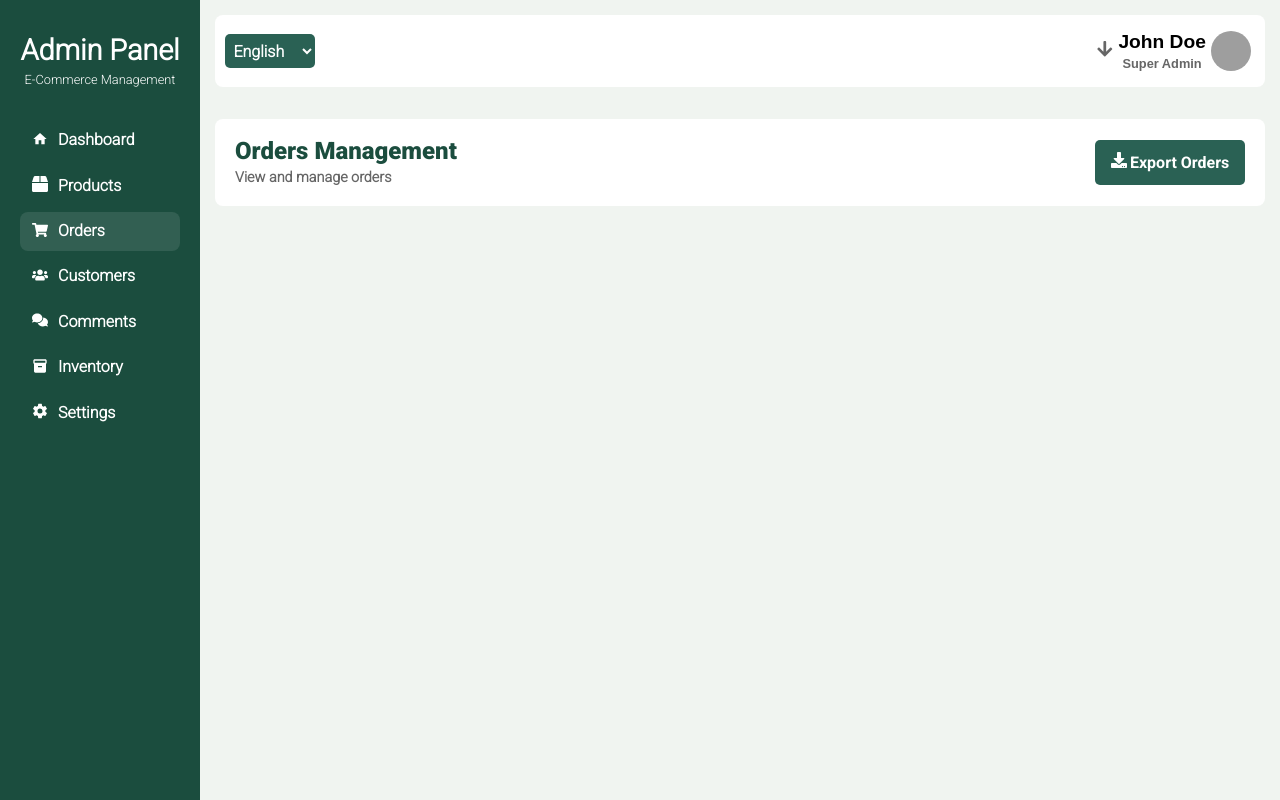
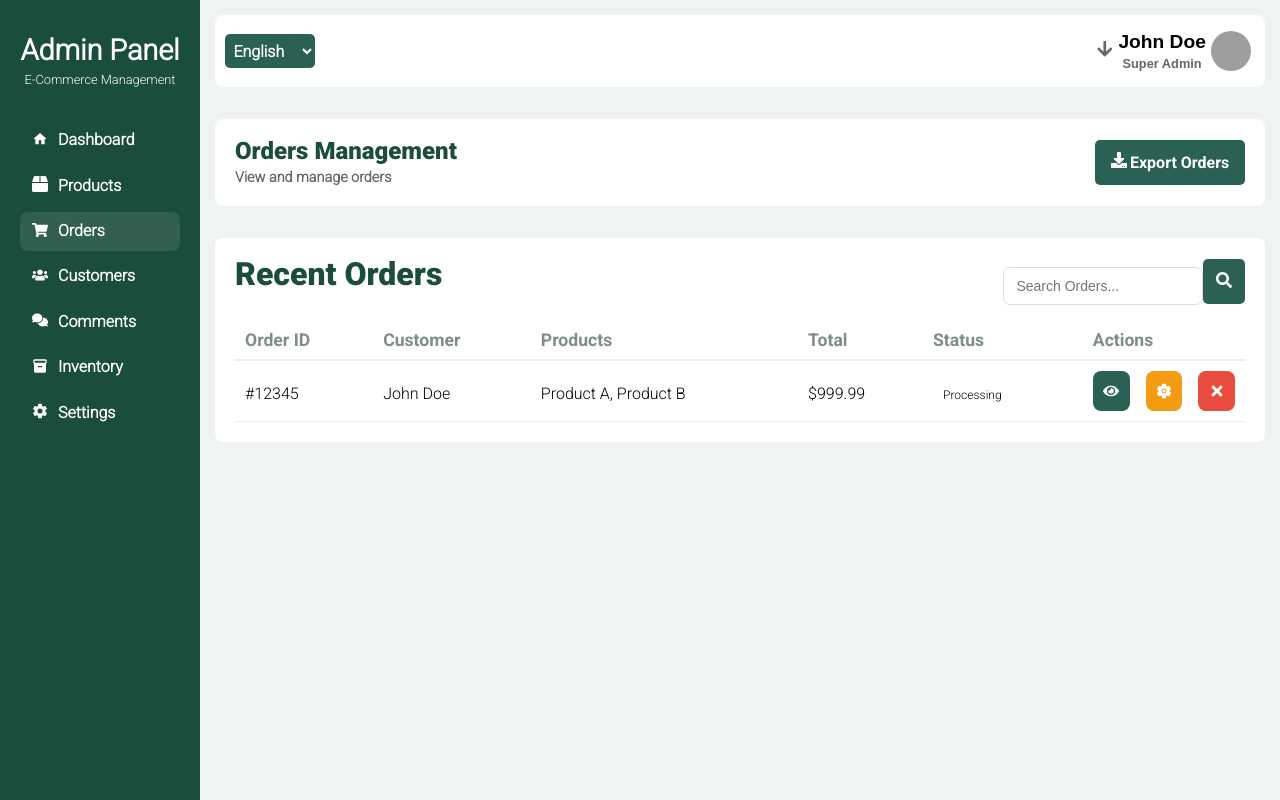
Before and after one commit to mohammadmehdidalvandii/Dashboard, a React (Vite) app in the folder frontend/dashboard/: page /Orders in a window 1280 px wide. Built offline with nearby package versions, Linux system fonts and the light colour scheme; grey boxes are pictures that could not be loaded.

Commit message:
created OrderList For orders-page

```diff
--- /dev/null
+++ b/frontend/dashboard/src/components/templates/orders/OrderList/OrderList.css
@@ -0,0 +1,20 @@
+.orderList{
+    display: block;
+    margin-bottom: 2rem;
+}
+.orderList_management{
+    display: flex;
+    align-items: center;
+    justify-content: space-between;
+}
+.orderList_search{
+    display: flex;
+    align-items: center;
+}
+.orderList input{
+    width: 200px;
+}
+
+.orderList table{
+    margin-top: 1rem;
+}
--- /dev/null
+++ b/frontend/dashboard/src/components/templates/orders/OrderList/OrderList.jsx
@@ -0,0 +1,56 @@
+import { FaEye, FaSearch, FaTimes } from 'react-icons/fa';
+import {IoSettings} from 'react-icons/io5'
+import './OrderList.css';
+
+
+function OrderList() {
+  return (
+    <section className="orderList box">
+            <div className="orderList_management">
+                <h2 className="title_header">Recent Orders</h2>
+                <div className="orderList_search">
+                    <input type="text" className="form_input"  placeholder='Search Orders...'/>
+                    <button className='btn'><FaSearch/></button>
+                </div>
+            </div>
+            <div>
+            <table>
+                    <thead>
+                        <tr>
+                            <th>Order ID</th>
+                            <th>Customer</th>
+                            <th>Products</th>
+                            <th>Total</th>
+                            <th>Status</th>
+                            <th>Actions</th>
+                        </tr>
+                    </thead>
+                    <tbody>
+                        <tr>
+                            <td>#12345</td>
+                            <td>John Doe</td>
+                            <td>Product A, Product B</td>
+                            <td>$999.99</td>
+                            <td><span className="status-badge processing">Processing</span></td>
+                            <td>
+                                <div className="btn_action">
+                                <button className='btn_save'>
+                                    <FaEye/>
+                                </button>
+                                <button className='btn_setting'>
+                                    <IoSettings/>
+                                </button>
+                                <button className='btn_delete'>
+                                    <FaTimes/>
+                                </button>
+                                </div>
+                            </td>
+                        </tr>
+                    </tbody>
+                </table>
+            </div>
+    </section>
+  )
+}
+
+export default OrderList
--- a/frontend/dashboard/src/page/Orders/Orders.jsx
+++ b/frontend/dashboard/src/page/Orders/Orders.jsx
@@ -1,3 +1,4 @@
+import OrderList from "../../components/templates/orders/OrderList/OrderList"
 import OrderManagement from "../../components/templates/orders/OrderManagement/OrderManagement"
 
 
@@ -5,6 +6,7 @@ function Orders() {
   return (
     <>
     <OrderManagement/>
+    <OrderList/>
     </>
   )
 }
--- a/frontend/dashboard/src/style/main.css
+++ b/frontend/dashboard/src/style/main.css
@@ -281,6 +281,12 @@ body {
         background-color: var(--primary-dark);
     }
 }
+.btn_setting{
+    background-color: var(--warning-color);
+    &:hover{
+        background-color: #d68910;
+    }
+}
 /* Status Colors */
 .status-completed {
     background-color: #e8f5e9;
```
